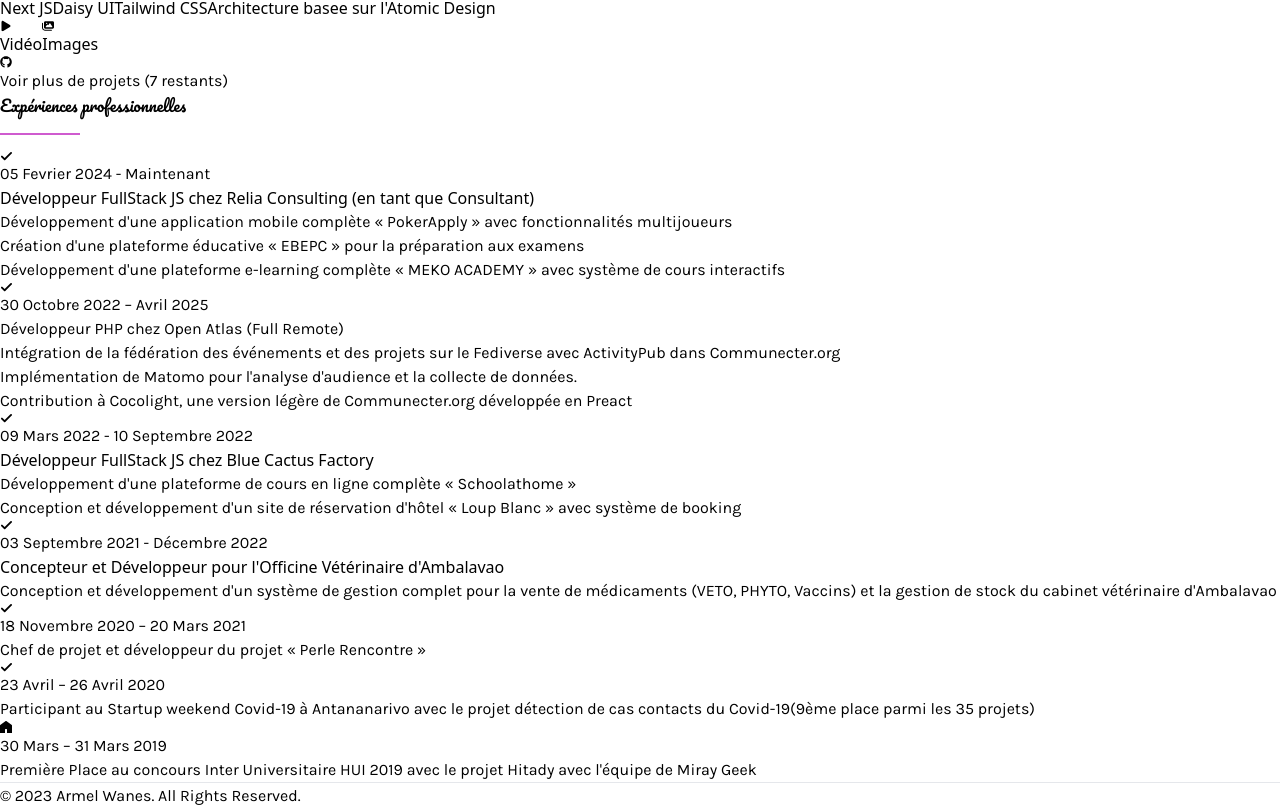
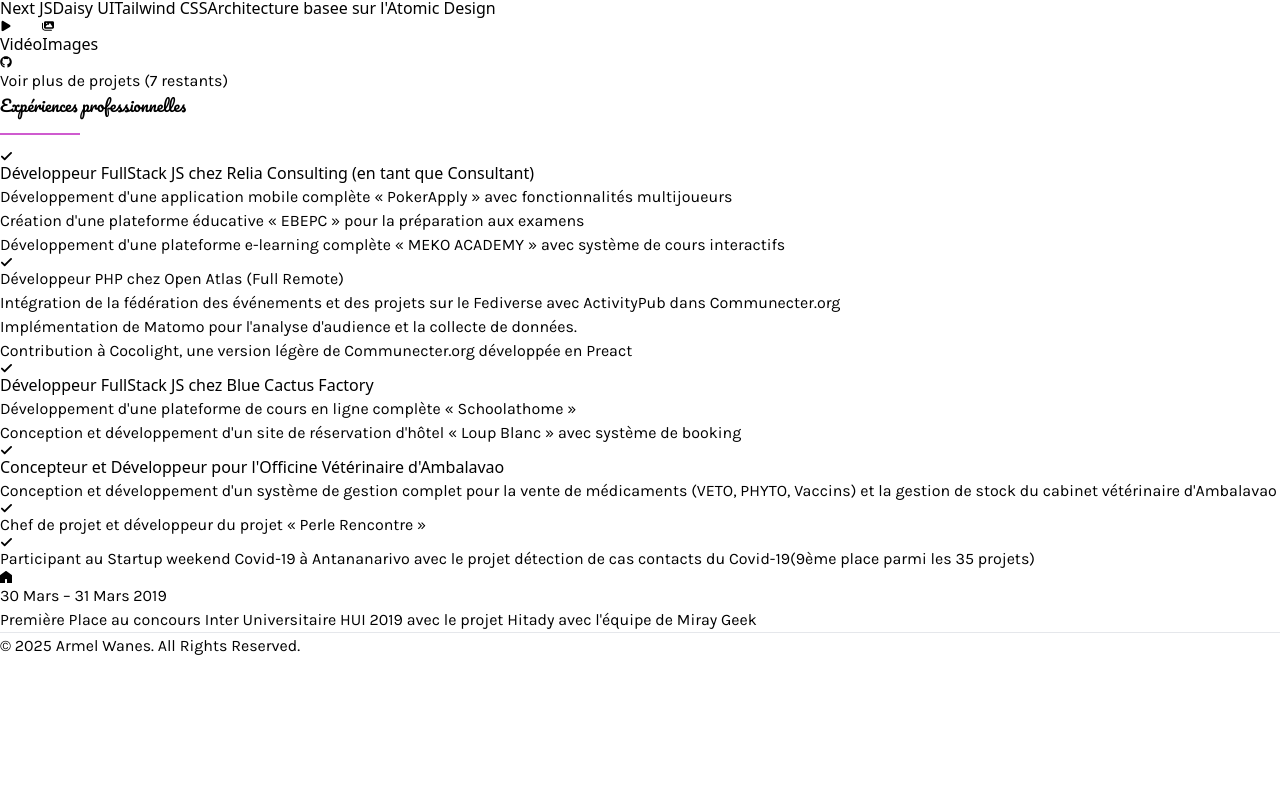
Before and after one commit to armelgeek/my-portfolio, a React (Vite) app: page / in a window 1280 px wide. Shown: the part 2433-3241 px from the top of the page. After the commit the page ends 3091 px from the top, so only its background shows below. Built offline with nearby package versions, Linux system fonts and the light colour scheme.

Commit message:
Update App.jsx

```diff
--- a/src/App.jsx
+++ b/src/App.jsx
@@ -123,10 +123,7 @@
               <div
                   className="w-[calc(100%-4rem)] md:w-[calc(50%-2.5rem)] bg-white p-4 rounded border border-slate-200 shadow">
                 <div className="flex items-center justify-end mb-1 space-x-2">
-                  <time className="font-medium text-purple-500" style={{
-                    fontFamily: 'Karla'
-                  }}>05 Fevrier 2024 - Maintenant
-                  </time>
+
                 </div>
                 <div className="mb-3 text-lg font-bold text-slate-900">Développeur FullStack JS chez Relia Consulting
                   (en tant que Consultant)
@@ -173,10 +170,7 @@
               <div
                   className="w-[calc(100%-4rem)] md:w-[calc(50%-2.5rem)] bg-white p-4 rounded border border-slate-200 shadow">
                 <div className="flex items-center justify-end mb-1 space-x-2">
-                  <time className="font-medium text-purple-500" style={{
-                    fontFamily: 'Karla'
-                  }}>30 Octobre 2022 – Avril 2025
-                  </time>
+
                 </div>
                 <div className="mb-3 text-lg font-bold text-slate-900" style={{
                   fontFamily: 'Karla'
@@ -220,10 +214,7 @@
               <div
                   className="w-[calc(100%-4rem)] md:w-[calc(50%-2.5rem)] bg-white p-4 rounded border border-slate-200 shadow">
                 <div className="flex items-center justify-end mb-1 space-x-2">
-                  <time className="font-medium text-purple-500" style={{
-                    fontFamily: 'Karla'
-                  }}>09 Mars 2022 - 10 Septembre 2022
-                  </time>
+
                 </div>
                 <div className="mb-3 text-lg font-bold text-slate-900">Développeur FullStack JS chez Blue Cactus
                   Factory
@@ -263,10 +254,7 @@
               <div
                   className="w-[calc(100%-4rem)] md:w-[calc(50%-2.5rem)] bg-white p-4 rounded border border-slate-200 shadow">
                 <div className="flex items-center justify-end mb-1 space-x-2">
-                  <time className="font-medium text-purple-500" style={{
-                    fontFamily: 'Karla'
-                  }}>03 Septembre 2021 - Décembre 2022
-                  </time>
+
                 </div>
                 <div className="text-lg font-bold text-slate-900">Concepteur et Développeur pour l&apos;Officine Vétérinaire
                   d&apos;Ambalavao
@@ -298,10 +286,7 @@
               <div
                   className="w-[calc(100%-4rem)] md:w-[calc(50%-2.5rem)] bg-white p-4 rounded border border-slate-200 shadow">
                 <div className="flex items-center justify-end mb-1 space-x-2">
-                  <time className="font-medium text-purple-500" style={{
-                    fontFamily: 'Karla'
-                  }}>18 Novembre 2020 – 20 Mars 2021
-                  </time>
+
                 </div>
                 <div className="text-lg font-bold text-slate-900" style={{
                   fontFamily: 'Karla'
@@ -321,10 +306,7 @@
               <div
                   className="w-[calc(100%-4rem)] md:w-[calc(50%-2.5rem)] bg-white p-4 rounded border border-slate-200 shadow">
                 <div className="flex items-center justify-end mb-1 space-x-2">
-                  <time className="font-medium text-purple-500" style={{
-                    fontFamily: 'Karla'
-                  }}>23 Avril – 26 Avril 2020
-                  </time>
+
                 </div>
                 <div className="text-lg font-bold text-slate-900" style={{
                   fontFamily: 'Karla'
@@ -363,7 +345,7 @@
               <hr className="my-6 border-gray-200 sm:mx-autolg:my-8"/>
               <span className="block text-gray-900 text-md sm:text-center" style={{
                 fontFamily: 'Karla'
-              }}>© 2023 <a href="https://www.linkedin.com/in/armelwanes/" className="hover:underline">Armel Wanes</a>. All Rights Reserved.</span>
+              }}>© 2025 <a href="https://www.linkedin.com/in/armelwanes/" className="hover:underline">Armel Wanes</a>. All Rights Reserved.</span>
             </div>
           </footer>
         </div>
```
